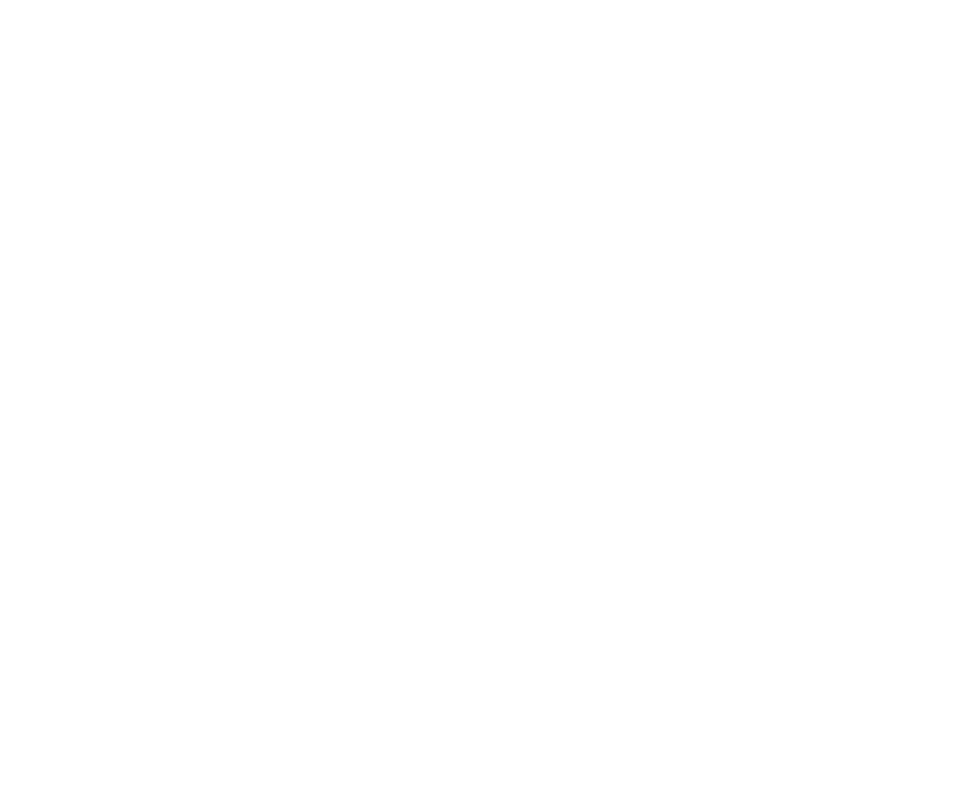
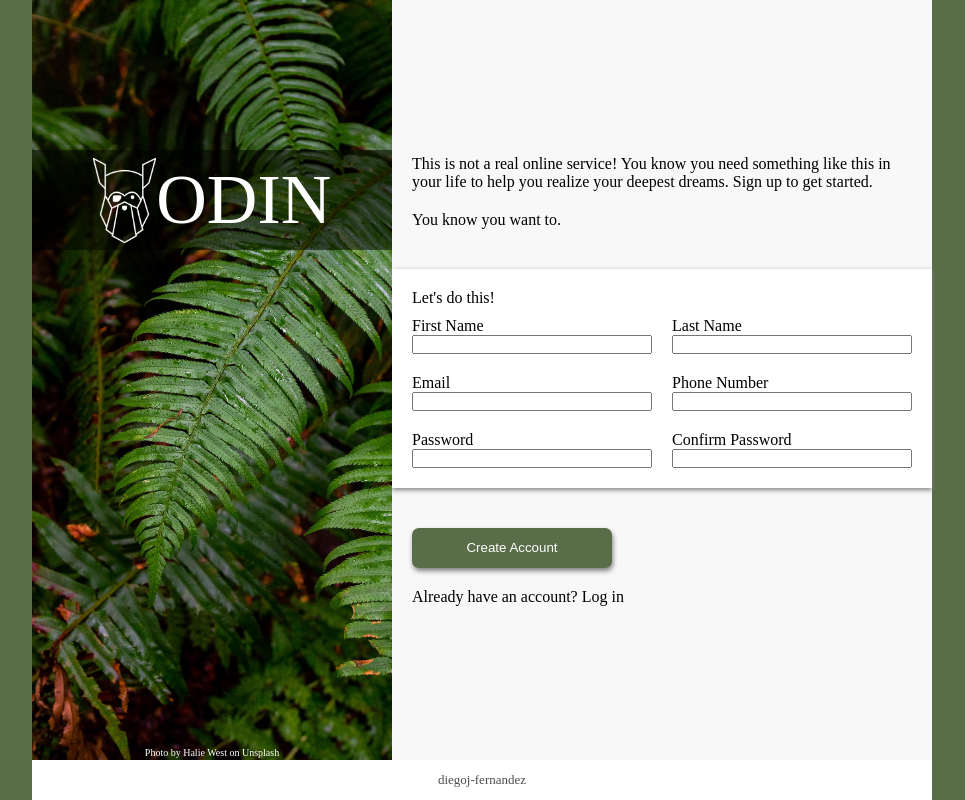
Before and after one commit to diegoj-fernandez/odin-sign-up-form, a plain HTML site: page index.html in a window 1280 px wide. Shown: the whole page, without its empty margins (158-1123 px from the left). Drawn offline with Linux system fonts and the light colour scheme.

Commit message:
Finish initial layout and styling

```diff
--- a/index.html
+++ b/index.html
@@ -8,6 +8,88 @@
     <title>Sign-Up Form</title>
 </head>
 <body>
+    <main>
+        <div class="section image-area">
+            <div class="logo-bg">
+                <img src="./img/odin-lined.png" alt="">
+                <h1>ODIN</h1>
+            </div>
+            <div class="image-credit">
+                <p>Photo by <a href="">Halie West</a> on <a href="">Unsplash</a></p>
+            </div>
+        </div>
+        <div class="section form-area">
+            <div class="header-text">
+                <p>This is not a real online service! You know you need
+                    something like this in your life to help you realize
+                    your deepest dreams. Sign up to get started.
+                </p>
+                <p>You know you want to.</p>
+            </div>
+            <div class="form-div">
+                <form action="">
+                    <div>
+                        <p>Let's do this!</p>
+                    </div>
+                    <div>
+                        <div class="input-div">
+                            <div>
+                                <label for="firstName">First Name</label>
+                                <input type="text" id="firstName">
+                            </div>
+                            <div>
+                                <label for="lastName">Last Name</label>
+                                <input type="text" id="lastName">
+                            </div>
+                        </div>
+                        <div class="input-div">
+                            <div>
+                                <label for="email">Email</label>
+                                <input type="email" id="email">
+                            </div>
+                            <div>
+                                <label for="phoneNumber">Phone Number</label>
+                                <input type="tel" id="phoneNumber">
+                            </div>
+                        </div>
+                        <div class="input-div">
+                            <div>
+                                <label for="password">Password</label>
+                                <input type="password" id="password">
+                            </div>
+                            <div>
+                                <label for="confirmPass">Confirm Password</label>
+                                <input type="password" id="confirmPass">
+                            </div>
+                        </div>
+                    </div>
+                    <!-- <div>
+                        <label for="firstName">First Name</label>
+                        <input type="text" id="firstName">
+                        <label for="lastName">Last Name</label>
+                        <input type="text" id="lastName">
+                        <label for="email">Email</label>
+                        <input type="email" id="email">
+                        <label for="phoneNumber">Phone Number</label>
+                        <input type="tel" id="phoneNumber">
+                        <label for="password">Password</label>
+                        <input type="password" id="password">
+                        <label for="confirmPass">Confirm Password</label>
+                        <input type="password" id="confirmPass">
+                    </div> -->
+                </form>
+            </div>
+            <div class="button-div">
+                <div>
+                    <button type="button">Create Account</button>
+                </div>
+                <div>
+                    <p>Already have an account? <a href="">Log in</a></p>
+                </div>
+            </div>
+        </div>
+    </main>
+    <footer>diegoj-fernandez</footer>
     <script src="./script.js"></script>
 </body>
 </html>
--- a/style.css
+++ b/style.css
@@ -0,0 +1,157 @@
+* {
+    /* border: 1px solid red; */
+    margin: 0;
+    padding: 0;
+    box-sizing: border-box;
+}
+
+html {
+    height: 100%;
+    width: 100%;
+    --basic-bg: white;
+}
+
+body {
+    height: 100%;
+    width: 100%;
+    display: flex;
+    flex-direction: column;
+    align-items: center;
+    background: #596D48;
+}
+
+main {
+    height: 100%;
+    width: 900px;
+    display: flex;
+    align-items: center;
+}
+
+.image-area {
+    height: 100%;
+    width: 40%;
+    background: url(./img/halie-west-25xggax4bSA-unsplash.jpg);
+    background-size: cover;
+    position: relative;
+}
+
+.logo-bg {
+    height: 100px;
+    width: 100%;
+    position: absolute;
+    top: 150px;
+    background: rgba(0,0,0,.5);
+    display: flex;
+    align-items: center;
+    justify-content: center;
+    color: white;
+}
+
+img {
+    height: 85px;
+    width: auto;
+}
+
+h1 {
+    font-size: 70px;
+    font-weight: 100;
+}
+
+a {
+    text-decoration: none;
+    color: inherit;
+}
+
+.image-credit {
+    display: flex;
+    justify-content: center;
+    align-items: center;
+    font-size: 10px;
+    position: absolute;
+    bottom: 2px;
+    color: white;
+    width: 100%;
+    height: auto;
+
+}
+
+.form-area {
+    height: 100%;
+    flex: 1;
+    display: flex;
+    flex-direction: column;
+    justify-content: center;
+    gap: 40px;
+    background: rgb(248,248,248);
+}
+
+.header-text {
+    padding: 0 20px;
+    display: flex;
+    flex-direction: column;
+    gap: 20px;
+}
+
+.form-div {
+    padding: 20px;
+    box-shadow: 0px 2px 5px grey;
+    background: var(--basic-bg);
+}
+
+form {
+    display: flex;
+    flex-direction: column;
+    justify-content: center;
+    gap: 10px;
+}
+
+form>div:nth-child(2) {
+    display: flex;
+    flex-direction: column;
+    gap: 20px;
+}
+
+.input-div {
+    display: flex;
+    gap: 20px;
+}
+
+.input-div>div {
+    width: 50%;
+    display: flex;
+    flex-direction: column;
+}
+
+label,
+input {
+    float: left;
+}
+
+.button-div {
+    padding: 0 20px;
+    display: flex;
+    flex-direction: column;
+    gap: 20px;
+}
+
+button {
+    height: 40px;
+    width: 200px;
+    background: #596D48;
+    color: white;
+    border: none;
+    border-radius: 7px;
+    box-shadow: 1px 3px 5px grey;
+}
+
+footer {
+    height: auto;
+    width: 900px;
+    color: rgba(0,0,0,.7);
+    font-size: small;
+    display: flex;
+    justify-content: center;
+    align-items: center;
+    padding: 12px;
+    background: var(--basic-bg);
+}
```
Also changed, not shown: img/halie-west-25xggax4bSA-unsplash.jpg (added), img/odin-lined.png (added), 2 other files.
